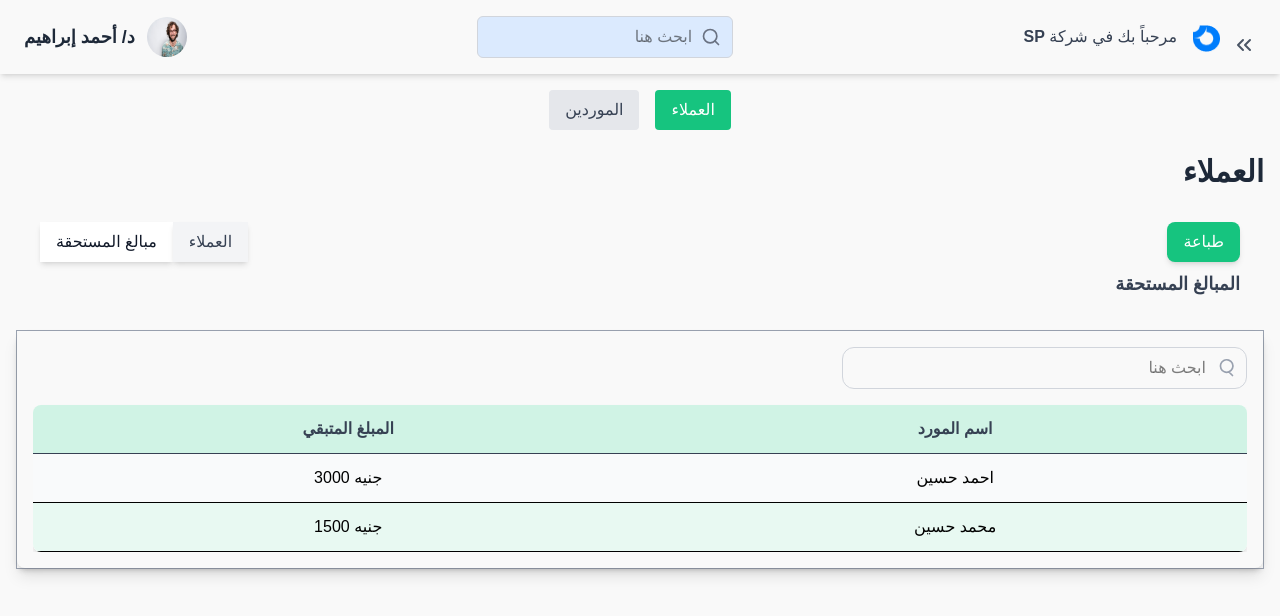
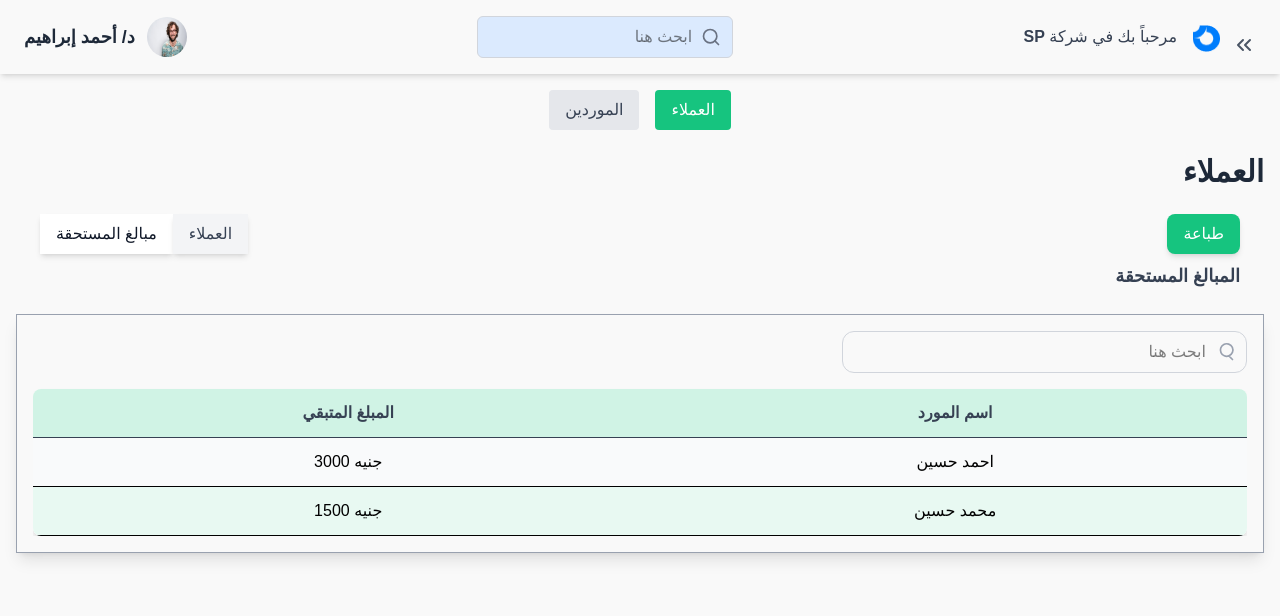
Before and after one commit to mhmd329/supplyers-and-customers, a Next.js app: page / in a window 1280 px wide. Both pictures are taken after a click on the button "العملاء". Shown: the top 616 px of the page. Built offline with nearby package versions, Linux system fonts and the light colour scheme.

Commit message:
edit margins

```diff
--- a/src/app/components/customers/TablesCus.js
+++ b/src/app/components/customers/TablesCus.js
@@ -4,7 +4,7 @@ import DuesTableCus from "./tables/DuesTableCus";
 
 const Tables = ({ setActiveTab, activeTab, subTab ,setSubTab }) => {
   return (
-    <div className="p-4 rounded-lg shadow-md">
+    <div className="p-4 rounded-lg ">
       {activeTab === "dues" && <DuesTableCus />}
       {(activeTab === "suppliers" || activeTab==="edit") && (
         <Customer
--- a/src/app/components/customers/ordermanageCus.js
+++ b/src/app/components/customers/ordermanageCus.js
@@ -26,11 +26,11 @@ const OrderManagementCus = () => {
 
   return (
     <>
-      <h2 dir="rtl" className="text-3xl font-bold text-gray-800 mb-2 mt-6 px-2 sm:px-0">
+      <h2 dir="rtl" className="text-3xl font-bold text-gray-800 mt-6 px-2 sm:px-0">
         العملاء
       </h2>
 
-      <div className="p-4 sm:p-6 rounded-lg mb-2 mx-2 sm:mx-0 flex flex-col sm:flex-row justify-between gap-4">
+      <div className="p-4 sm:p-6 rounded-lg  mx-2 sm:mx-0 flex flex-col sm:flex-row justify-between gap-4">
 
         <div className="flex flex-col">
           <div className="flex flex-col sm:flex-row">
--- a/src/app/components/customers/tables/customer.js
+++ b/src/app/components/customers/tables/customer.js
@@ -127,7 +127,7 @@ const Customer = ({ setActiveTab, activeTab, subTab, setSubTab }) => {
         </div>
       )}
       {activeTab === "edit" && (
-        <div className="flex flex-col sm:flex-row gap-2 mb-4 mt-2">
+        <div className="flex flex-col sm:flex-row gap-2 mt-2">
           <button
             onClick={() => handleSelection("edit", "invoices")}
             className={`px-4 py-2 shadow-md cursor-pointer ${subTab === "invoices"
```
